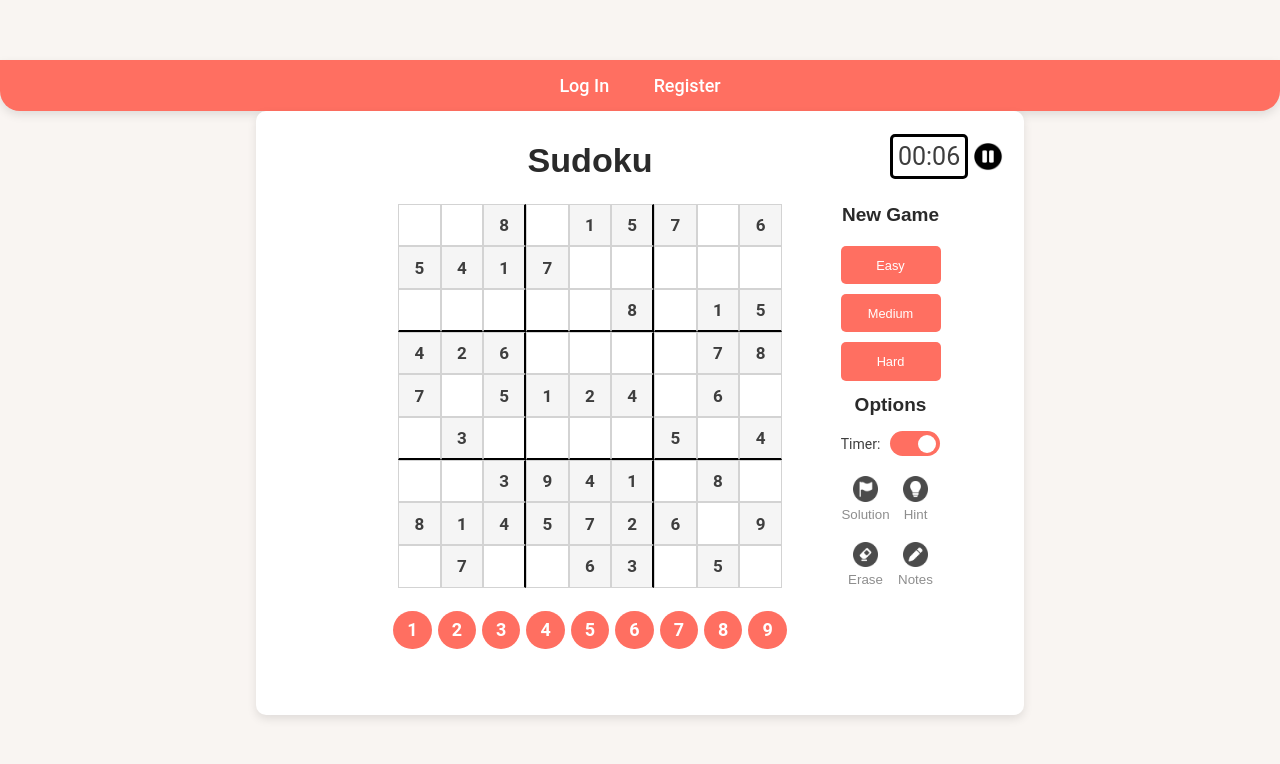
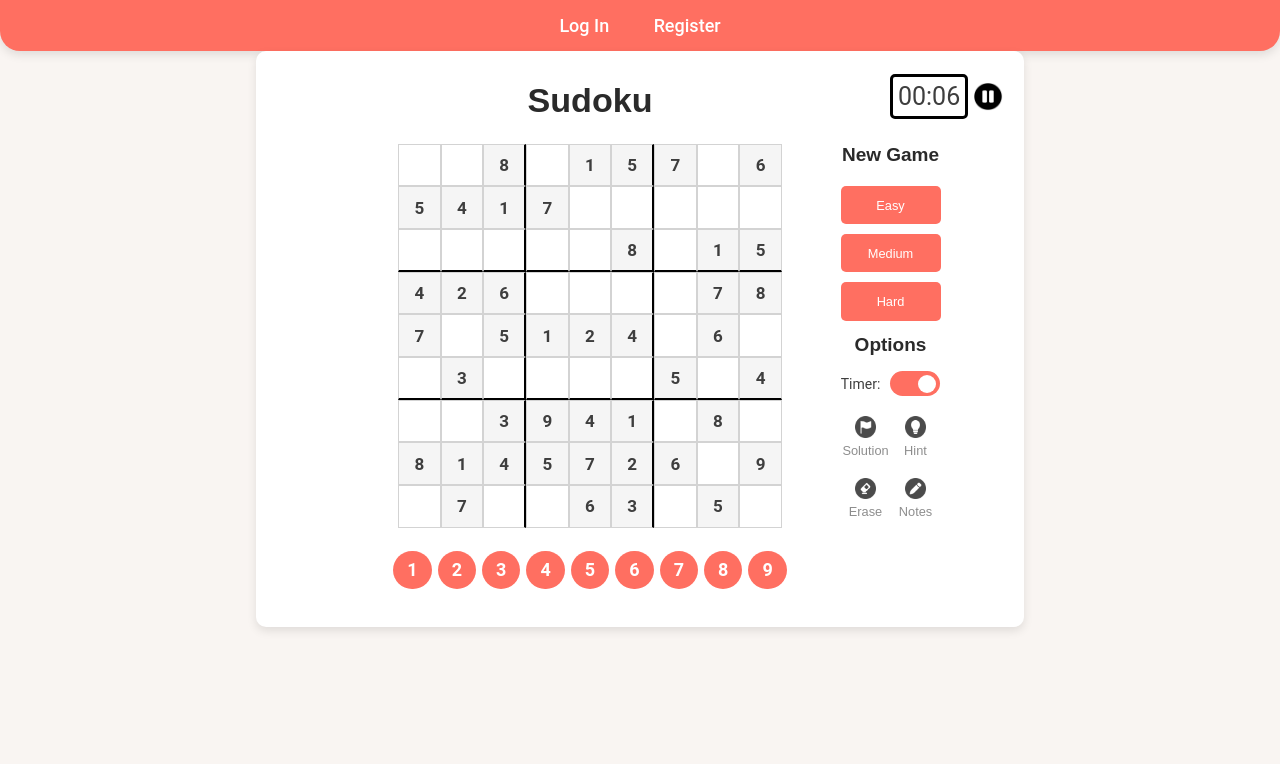
Before and after one commit to hmarszalek/Sudoku-With-Django, a Django app: page /solve_sudoku/ in a window 1280 px wide. Shown: the top 764 px of the page. Run offline with Django 4.2, Linux system fonts and the light colour scheme.

Commit message:
Container Styles

```diff
--- a/sudoku/static/sudoku/styles.css
+++ b/sudoku/static/sudoku/styles.css
@@ -1,6 +1,6 @@
 /* ========================= Root Variables ========================= */
 :root {
-    --board-size: min(70vh, 30vw);
+    --board-size: min(60vh, 30vw);
     --tile-size: calc(var(--board-size) / 9);
     --option-width: min(10vw, 100px);
     --option-height: var(--board-size);
@@ -19,7 +19,7 @@ body {
     color: #3E3E3E;
     text-align: center;
     touch-action: manipulation;
-    padding-top: 60px;
+    /* padding-top: 60px; */
     padding-bottom: 50px;
 }
 
@@ -75,7 +75,19 @@ nav a:hover {
 .container {
     width: 60%;
     max-width: 1000px;
-    width: calc(var(--board-size) * 2);
+    min-height: 400px;
+    margin: 0 auto;
+    padding: 30px 50px 50px 50px;
+    background-color: white;
+    border-radius: 10px;
+    box-shadow: 0 4px 10px rgba(0, 0, 0, 0.1);
+    justify-content: center;
+}
+
+#solve-sudoku-container {
+    width: 60%;
+    max-width: 1000px;
+    height: calc(var(--board-size) * 1.5);
     margin: 0 auto;
     padding: 30px 50px 50px 50px;
     background-color: white;
@@ -411,16 +423,13 @@ button:hover {
     cursor: pointer;
     opacity: 70%;
     color: rgb(94, 94, 94);
+    font-size: calc(var(--tile-size) * 0.3);
 }
 
 .special-button img {
-    width: calc( var(--tile-size) * 0.6);
-    height: calc( var(--tile-size) * 0.6);
+    width: calc( var(--tile-size) * 0.5);
+    height: calc( var(--tile-size) * 0.5);
     margin-bottom: 5px;
-}
-
-.special-button span {
-    font-size: 14px;
 }
 
 #special {
--- a/sudoku/templates/sudoku/home.html
+++ b/sudoku/templates/sudoku/home.html
@@ -6,6 +6,7 @@
     <meta name="viewport" content="width=device-width, initial-scale=1.0">
     <title>Welcome to the homepage!</title>
     <link rel="stylesheet" href="{% static 'sudoku/styles.css' %}">
+    <link rel="icon" href="{% static 'sudoku/icon/favicon-16x16.png' %}">
 </head>
 <body>
     <nav>
@@ -18,7 +19,7 @@
         {% endif %}
     </nav>
 
-    <div class="container">
+    <div class="container" id="home-container">
         <h1>Welcome to ThinkSharp!</h1>
         {% if user.is_authenticated %}
             <p>Welcome, {{ user.username }}! Enjoy creative and challanging games.</p>
--- a/sudoku/templates/sudoku/login.html
+++ b/sudoku/templates/sudoku/login.html
@@ -6,6 +6,7 @@
     <meta name="viewport" content="width=device-width, initial-scale=1.0">
     <title>Log in</title>
     <link rel="stylesheet" href="{% static 'sudoku/styles.css' %}">
+    <link rel="icon" href="{% static 'sudoku/icon/favicon-16x16.png' %}">
 </head>
 <body>
     <nav>
@@ -13,7 +14,7 @@
         <a href="{% url 'register' %}">Register</a>
     </nav>
 
-    <div class="container">
+    <div class="container" id="login-container">
         <h2>Welcome back!</h2>
         <h3>Please log in to continue.</h3>
 
--- a/sudoku/templates/sudoku/register.html
+++ b/sudoku/templates/sudoku/register.html
@@ -6,6 +6,7 @@
     <meta name="viewport" content="width=device-width, initial-scale=1.0">
     <title>Register</title>
     <link rel="stylesheet" href="{% static 'sudoku/styles.css' %}">
+    <link rel="icon" href="{% static 'sudoku/icon/favicon-16x16.png' %}">
 </head>
 <body>
     <nav>
@@ -13,7 +14,7 @@
         <a href="{% url 'login' %}">Login</a>
     </nav>
 
-    <div class="container">
+    <div class="container" id="register-container">
         <h1>Register</h1>
         <form method="POST">
             {% csrf_token %}
@@ -39,6 +40,8 @@
 
             <button type="submit">Register</button>
         </form>
+
+        <p>Already have an account? <a href="{% url 'login' %}">Login here</a>.</p>
     </div>
 </body>
 </html>
--- a/sudoku/templates/sudoku/solve_sudoku.html
+++ b/sudoku/templates/sudoku/solve_sudoku.html
@@ -23,7 +23,7 @@
         {% endif %}
     </nav>
 
-    <div class="container" class="prevent-text-select">
+    <div class="container" id="solve-sudoku-container" class="prevent-text-select">
         <div id="clock-container" class="prevent-text-select">
             <div id="clock-box">
                 <span id="clock">00:00</span>
```
